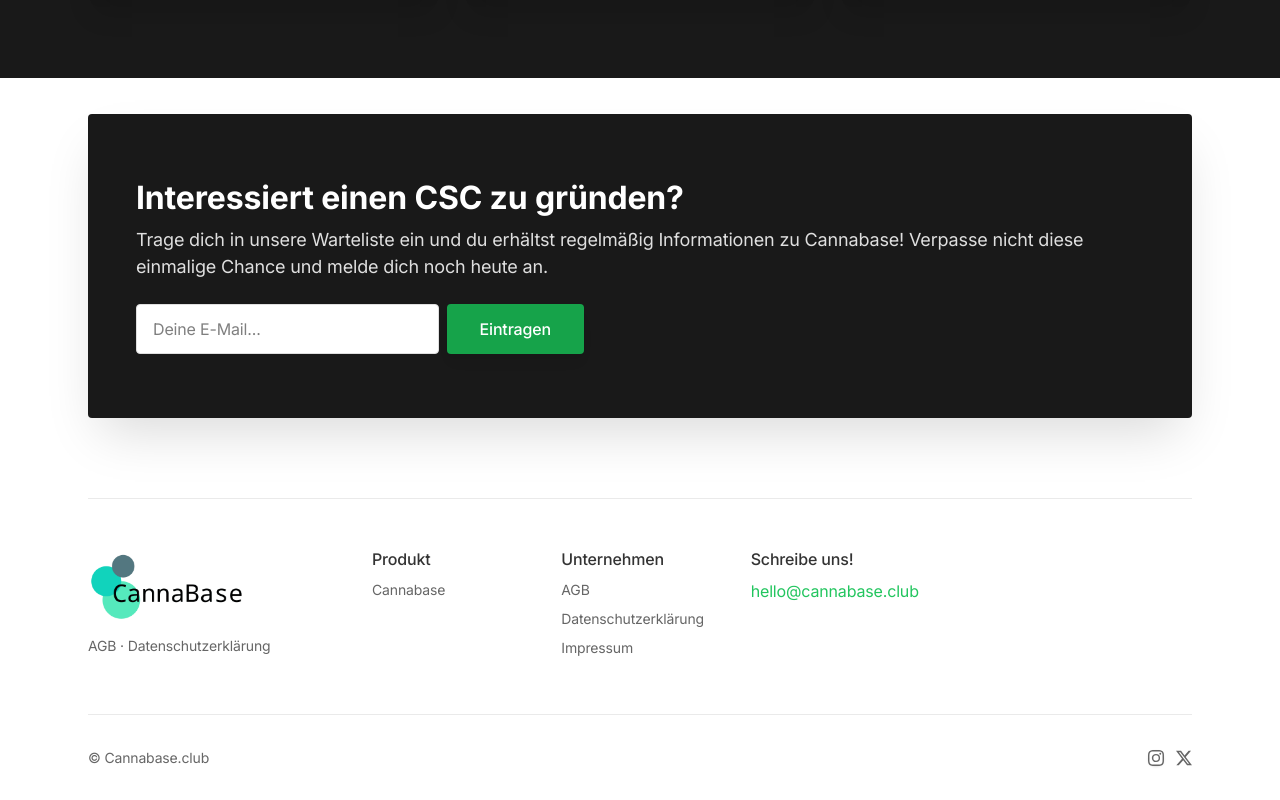
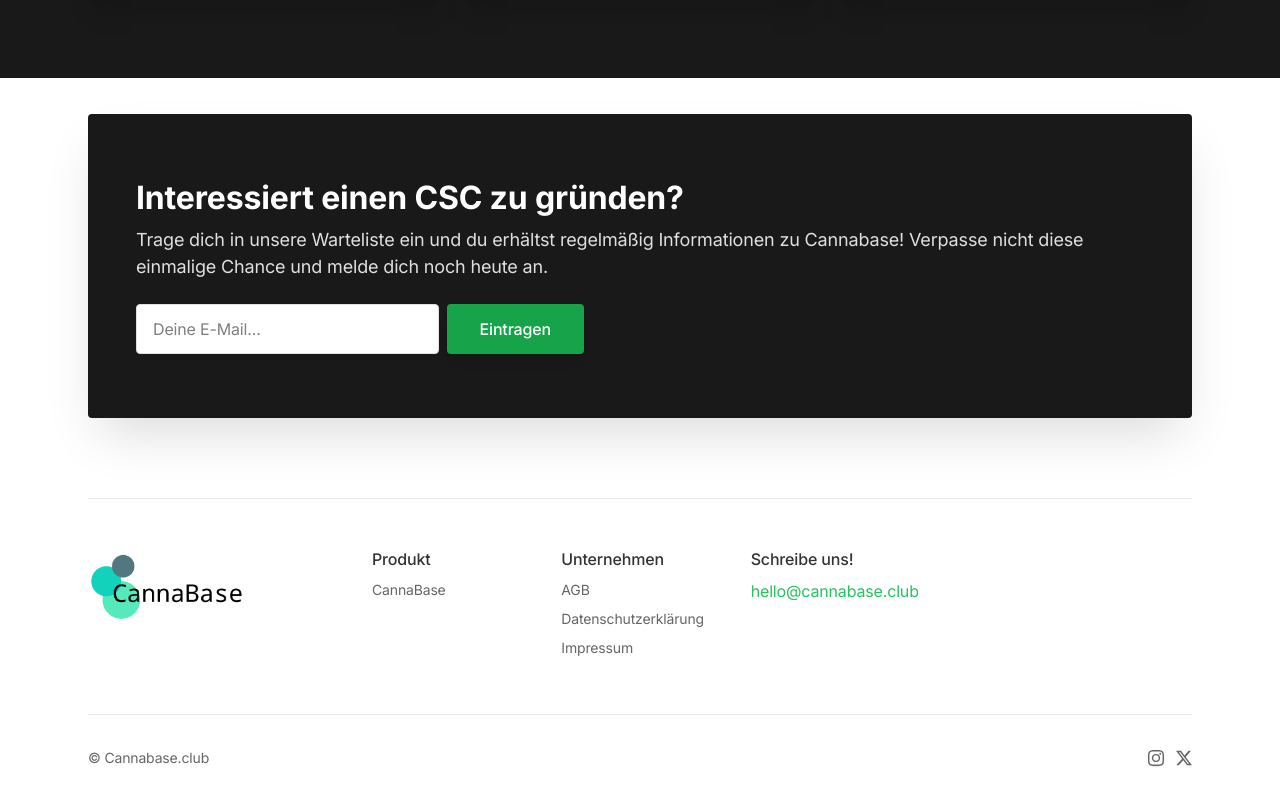
Before and after one commit to cannabase/cannabase-landing, a Next.js app: page / in a window 1280 px wide. Shown: the part 2234-3034 px from the top of the page. Built offline with nearby package versions, Linux system fonts and the light colour scheme.

Commit message:
fix: more typos

```diff
--- a/components/ui/footer.tsx
+++ b/components/ui/footer.tsx
@@ -13,12 +13,6 @@ export default function Footer() {
             <div className="mb-2">
               <Logo/>
             </div>
-            <div className="text-sm text-gray-600">
-              <a href="/agb"
-                 className="text-gray-600 hover:text-gray-900 hover:underline transition duration-150 ease-in-out">AGB</a> · <a
-                href="/privacy"
-                className="text-gray-600 hover:text-gray-900 hover:underline transition duration-150 ease-in-out">Datenschutzerklärung</a>
-            </div>
           </div>
 
           {/* 2nd block */}
@@ -26,8 +20,8 @@ export default function Footer() {
             <h5 className="text-gray-800 font-medium mb-2">Produkt</h5>
             <ul className="text-sm">
               <li className="mb-2">
-                <a href="#"
-                   className="text-gray-600 hover:text-gray-900 transition duration-150 ease-in-out">Cannabase</a>
+                <a href="https://app.cannabase.club"
+                   className="text-gray-600 hover:text-gray-900 transition duration-150 ease-in-out">CannaBase</a>
               </li>
             </ul>
           </div>
```
